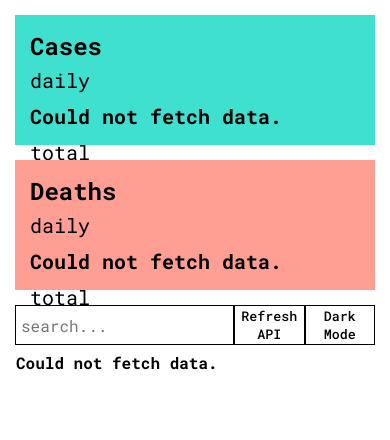
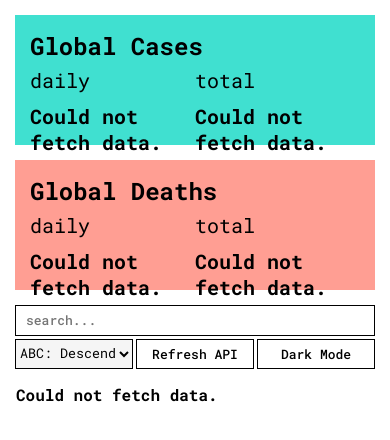
Before and after one commit to TamirCode/covid-api, a plain HTML site: page index.html in a window 390 px wide. Drawn offline with Linux system fonts and the light colour scheme; no server answers.

Commit message:
Made it extra responsive

```diff
--- a/index.html
+++ b/index.html
@@ -13,26 +13,26 @@
     <div class="container">
 
         <div class="global-cases">
-            <h2 class="title">Cases</h2>
+            <h1 class="title">Global Cases</h1>
             <div class="total">
-                <p>total</p>
-                <h1 id="gct">Loading...</h1>
+                <h2>total</h2>
+                <h3 id="gct">Loading...</h3>
             </div>
             <div class="daily">
-                <p>daily</p>
-                <h1 id="gcd">Loading...</h1>
+                <h2>daily</h2>
+                <h3 id="gcd">Loading...</h3>
             </div>
         </div>
 
         <div class="global-deaths">
-            <h2 class="title">Deaths</h2>
+            <h1 class="title">Global Deaths</h1>
             <div class="total">
-                <p>total</p>
-                <h1 id="gdt">Loading...</h1>
+                <h2>total</h2>
+                <h3 id="gdt">Loading...</h3>
             </div>
             <div class="daily">
-                <p>daily</p>
-                <h1 id="gdd">Loading...</h1>
+                <h2>daily</h2>
+                <h3 id="gdd">Loading...</h3>
             </div>
         </div>
 
@@ -40,6 +40,17 @@
 
             <div class="search-container">
                 <input type="text" placeholder="search...">
+                <div class="sort-container">
+                    <label for="sort-select">Sort:</label>
+                    <select id="sort-select">
+                        <option value="dog">ABC: Descending</option>
+                        <option value="dog">ABC: Ascending</option>
+                        <option value="cat">Cases: Descending</option>
+                        <option value="hamster">Cases: Ascending</option>
+                        <option value="cat">Deaths: Descending</option>
+                        <option value="hamster">Deaths: Ascending</option>
+                    </select>
+                </div>
                 <button id="refreshApiBtn">Refresh API</button>
                 <button id="themeToggleBtn">Dark Mode</button>
             </div>
@@ -58,3 +69,14 @@
 
 </body>
 </html>
+
+<!--
+todo:
+
+- add sorting JS
+
+- dark mode to LS
+
+- make dark mode transition smooth
+
+-->
--- a/style.css
+++ b/style.css
@@ -11,6 +11,8 @@ html.dark-mode {
 }
 
 body {
+    width: 100vw;
+    height: 100vh;
     background: white;
 }
 
@@ -18,10 +20,10 @@ body {
     display: grid;
     gap: 15px;
     padding: 15px;
-    width: 100vw;
-    height: 100vh;
+    width: 100%;
+    height: 100%;
     grid-template-columns: 1fr 1fr;
-    grid-template-rows: 30fr 70fr;
+    grid-template-rows: 30fr minmax(0, 70fr);
     grid-template-areas:
         "gc gd"
         "bc bc";
@@ -58,7 +60,7 @@ html.dark-mode .global-deaths {
 
 .by-country {
     grid-area: bc;
-    overflow: hidden;
+    width: 100%;
 }
 
 .title {
@@ -73,14 +75,22 @@ html.dark-mode .global-deaths {
     grid-area: total;
 }
 
-h1, p {
+h1 {
+    font-size: 24px;
+}
+
+h2, h3 {
     padding: 5px 0;
-    font-size: clamp(10px, 20px, 25px)
+    font-size: 20px;
+}
+
+h2 {
+    font-weight: 400;
 }
 
 .table-container {
     width: 100%;
-    height: calc(100% - 47px); /* 100% (parent: by-country) - (32px + 15px) size of search container plus its margin*/
+    height: calc(100% - 47px);
     overflow-y: auto;
 }
 
@@ -94,8 +104,8 @@ tr:first-child {
     height: 30px;
 }
 
-td {
-    padding-top: 7px 5px;
+td, th {
+    padding-right: 10px;
 }
 
 th {
@@ -120,28 +130,80 @@ tbody:hover {
 
 .search-container {
     display: grid;
-    grid-template-columns: 2fr 1fr 1fr;
+    grid-template-columns: 3fr 1fr 1fr 1fr;
     margin: 0 0 15px 0;
     height: 32px;
+    width: 100%;
+    gap: 5px;
+    grid-template-areas:
+        "search sort refresh darkmode";
+}
+
+input, button, .sort-container {
+    border: 1px solid black;
+    font-weight: 500;
+    font-size: medium;
+    background: white;
+}
+
+input:focus, .sort-container:focus {
+    outline: none;
+    box-shadow: 0 3px 10px rgb(0 0 0 / 0.4);
+}
+
+#sort-select:focus, #sort-select:active, #sort-select:focus-visible {
+    outline: none;
+    border: none;
+}
+
+.sort-container:focus-within {
+    box-shadow: 0 3px 10px rgb(0 0 0 / 0.4);
+}
+
+button:focus {
+    outline: none;
+}
+
+button:active {
+    box-shadow: 0 3px 10px rgb(0 0 0 / 0.4);
 }
 
 input {
-    padding: 5px;
-    font-size: medium;
-    border: 1px solid black;
+    padding: 5px 10px;
+    min-width: 45px;
+    grid-area: search;
 }
 
 button {
-    border: 1px solid black;
     background: white;
-    font-weight: 500;
     cursor: pointer;
 }
 
+.sort-container {
+    display: flex;
+    align-items: center;
+    justify-content: space-between;
+    grid-area: sort;
+}
+
+.sort-container label {
+    padding: 0 5px;
+    font-weight: 500;
+    font-size: medium;
+}
+
+#sort-select {
+    border: none;
+    background-color: whitesmoke;
+    height: 100%;
+    min-width: 10px;
+}
+
+
 @media (max-width: 910px) {
     .container {
-        grid-template-columns: 1fr;
-        grid-template-rows: 1fr 1fr 20fr;
+        grid-template-columns: minmax(0, 1fr);;
+        grid-template-rows: 1fr 1fr minmax(0, 20fr);
         grid-template-areas:
             "gc"
             "gd"
@@ -149,28 +211,40 @@ button {
     }
 }
 
-@media (max-width: 450px) {
-    .global-cases, .global-deaths {
-        grid-template-columns: 1fr;
+@media (max-width: 540px) {
+    .search-container {
+        grid-template-columns: 1fr 1fr 1fr;
         grid-template-rows: 1fr 1fr;
+        gap: 3px;
+        height: 64px;
         grid-template-areas:
-            "title"
-            "daily"
-            "total";
+            "search search search"
+            "sort refresh darkmode";
+    }
+
+    .table-container {
+        height: calc(100% - 79px);
+    }
+
+    label {
+        display: none;
+    }
+
+    #sort-select {
+        width: 100%;
+    }
+
+    input, button, .sort-container {
+        font-size: small;
     }
 }
 
-@media (max-height: 360px) {
-    .global-cases, .global-deaths {
-        grid-template-columns: 1fr 1fr 1fr;
-        grid-template-rows: 1fr;
-        grid-template-areas:
-            "title daily total";
+@media (max-width: 350px) {
+    h1 {
+        font-size: 20px;
+    }
+
+    h2, h3 {
+        font-size: 16px;
     }
 }
-
-@media (max-height: 360px) and (max-width: 910px) {
-    .container {
-        grid-template-rows: 1fr 1fr 45fr;
-    }
-}
```
Also changed, not shown: script.js (line endings or trailing spaces).
